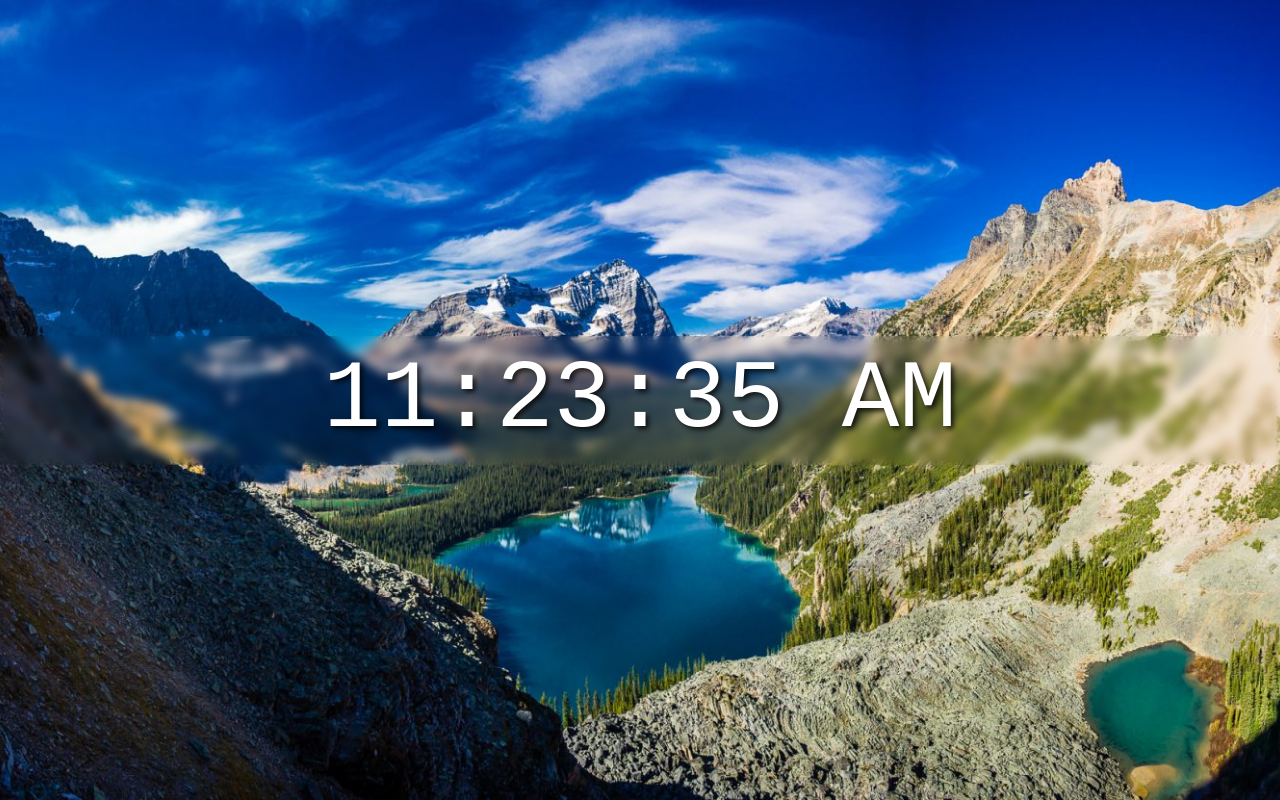
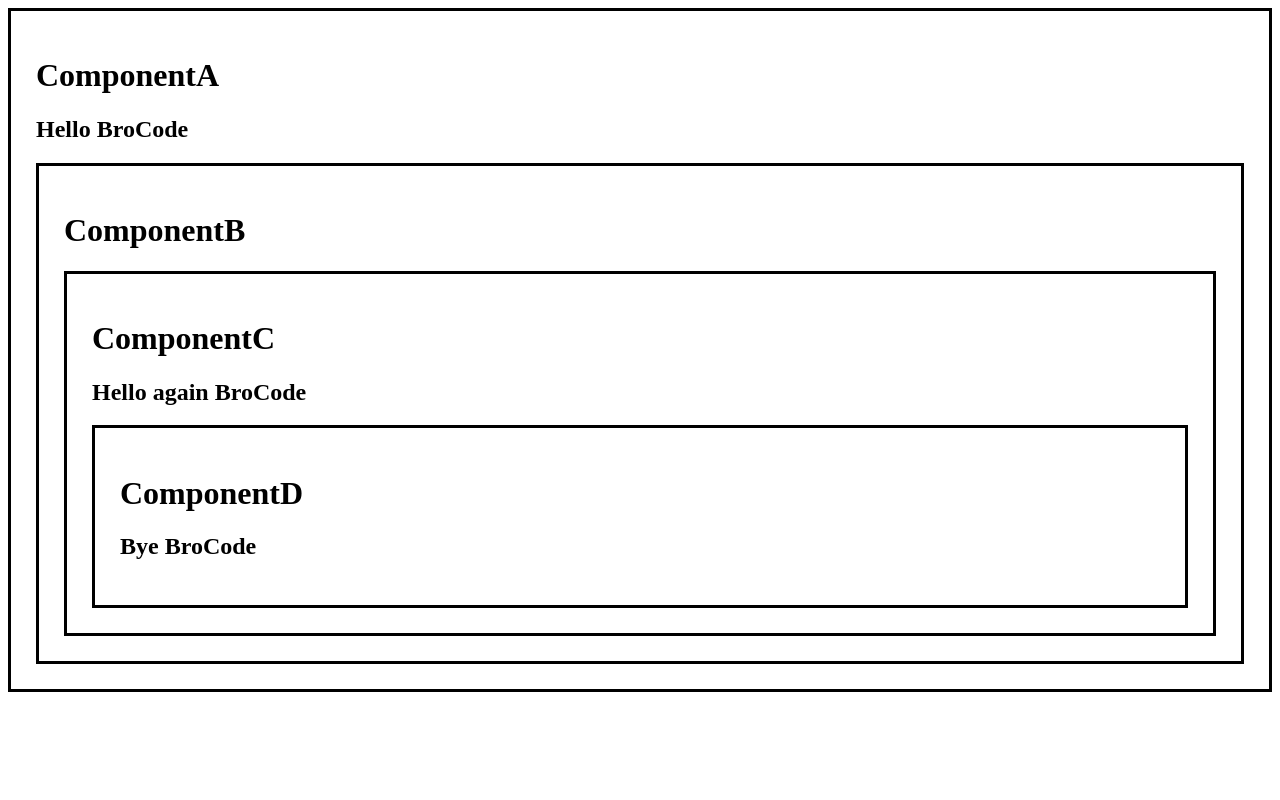
Before and after one commit to mhmdfakhir/reactTutorial, a React (Vite) app in the folder my-react-app/: page / in a window 1280 px wide. Built offline with nearby package versions, Linux system fonts and the light colour scheme.

Commit message:
useContext done

```diff
--- a/my-react-app/src/App.jsx
+++ b/my-react-app/src/App.jsx
@@ -1,10 +1,10 @@
 import "./App.css";
-import DigitalClock from "./DigitalClock";
+import ComponentA from "./ComponentA";
 
 function App() {
   return (
     <>
-      <DigitalClock />
+      <ComponentA />
     </>
   );
 }
--- /dev/null
+++ b/my-react-app/src/ComponentA.jsx
@@ -0,0 +1,23 @@
+import React, { createContext, useContext, useState } from "react";
+import ComponentB from "./ComponentB";
+
+export const UserContext = createContext();
+
+
+function ComponentA() {
+
+    const [user, setUser] = useState("BroCode");
+    useContext
+
+    return (
+        <div className="box">
+            <h1>ComponentA</h1>
+            <h2>{`Hello ${user}`}</h2>
+            <UserContext.Provider value={user}>
+                <ComponentB />
+            </UserContext.Provider>
+        </div>
+    );
+}
+
+export default ComponentA
--- /dev/null
+++ b/my-react-app/src/ComponentB.jsx
@@ -0,0 +1,14 @@
+import React from "react";
+import ComponentC from "./ComponentC";
+
+function ComponentB() {
+
+    return (
+        <div className="box">
+            <h1>ComponentB</h1>
+            <ComponentC />
+        </div>
+    );
+}
+
+export default ComponentB
--- /dev/null
+++ b/my-react-app/src/ComponentC.jsx
@@ -0,0 +1,18 @@
+import React, { useContext } from "react";
+import ComponentD from "./ComponentD";
+import { UserContext } from "./ComponentA";
+
+function ComponentC() {
+
+    const user = useContext(UserContext);
+
+    return (
+        <div className="box">
+            <h1>ComponentC</h1>
+            <h2>{`Hello again ${user}`}</h2>
+            <ComponentD />
+        </div>
+    );
+}
+
+export default ComponentC
--- /dev/null
+++ b/my-react-app/src/ComponentD.jsx
@@ -0,0 +1,16 @@
+import React, {useContext} from "react";
+import { UserContext } from "./ComponentA";
+
+function ComponentD( ) {
+
+    const user = useContext(UserContext);
+
+    return (
+        <div className="box">
+            <h1>ComponentD</h1>
+            <h2>{`Bye ${user}`}</h2>
+        </div>
+    );
+}
+
+export default ComponentD
--- a/my-react-app/src/index.css
+++ b/my-react-app/src/index.css
@@ -1,4 +1,9 @@
-body {
+.box {
+  border: 3px solid black;
+  padding: 25px;
+}
+
+/* body {
   background-image: url(assets/h.jpg);
   background-position: center;
   background-repeat: no-repeat;
@@ -25,7 +30,7 @@
   font-family: monospace;
   text-align: center;
   text-shadow: 3px 3px 5px hsla(0, 0%, 0%, 0.75);
-}
+} */
 /* .to-do-list {
   font-family: Arial, Helvetica, sans-serif;
   text-align: center;
```
Also changed, not shown: my-react-app/src/done/DigitalClock.jsx (renamed from my-react-app/src/DigitalClock.jsx).
